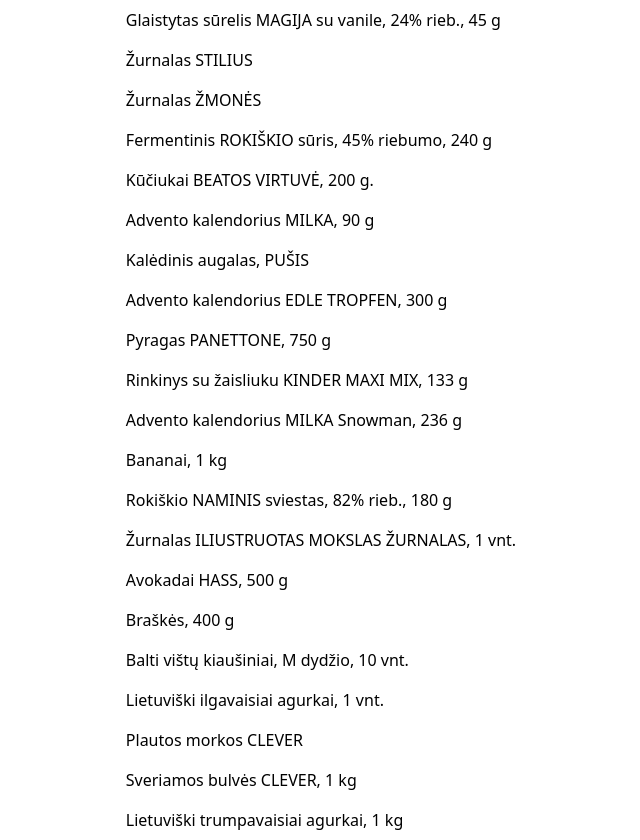
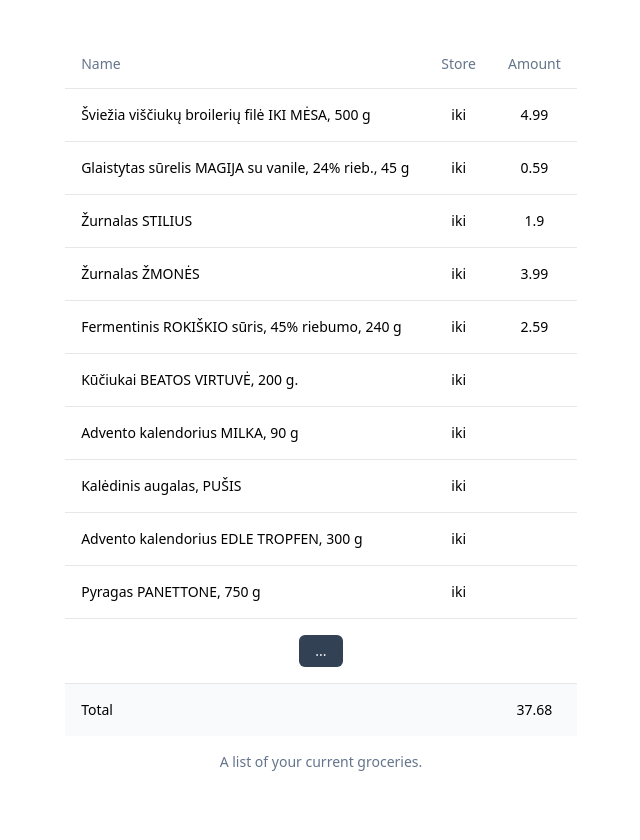
Before and after one commit to maistas365/maistas365, a React (Vite) app in the folder app/frontend/: page / in a window 1280 px wide. Shown: the whole page, without its empty margins (319-959 px from the left). After the commit the page ends 812 px from the top, so only its background shows below. Built offline with nearby package versions, Linux system fonts and the light colour scheme.

Commit message:
MainGroceryTable updated

```diff
--- a/app/frontend/src/App.tsx
+++ b/app/frontend/src/App.tsx
@@ -5,7 +5,7 @@
 
 
     return (
-        <div className="flex flex-col justify-center h-screen items-center">
+        <div className="flex flex-col justify-center items-center p-10">
             <MainGroceryList />
         </div>
     );
--- a/app/frontend/src/components/MainGroceryList.tsx
+++ b/app/frontend/src/components/MainGroceryList.tsx
@@ -1,13 +1,75 @@
+import { useEffect, useState } from "react";
 import { sampleData } from "../sampleData";
+import {
+    Table,
+    TableBody,
+    TableCaption,
+    TableCell,
+    TableFooter,
+    TableHead,
+    TableHeader,
+    TableRow,
+} from "./ui/table";
+import { Button } from "./ui/button";
 
 const data = sampleData;
 
 export default function MainGroceryList() {
+    const [displayAmmount, setDisplayAmmount] = useState(10);
+    const [total, setTotal] = useState(0);
+    const [items, setItems] = useState<JSX.Element[]>([]);
+    useEffect(() => {
+        let totalAmmount = 0;
+        for (let i = 0; i < data.length; i++) {
+            if (data[i].price !== null) totalAmmount += data[i].price as number;
+        }
+        setTotal(totalAmmount);
+    }, []);
+    useEffect(() => {
+        const newItems = [];
+        for (let i = 0; i < displayAmmount && i< data.length; i++) {
+
+            newItems.push(
+                <TableRow key={data[i].id}>
+                    <TableCell className="font-medium">
+                        {data[i].name}
+                    </TableCell>
+                    <TableCell className="text-center">
+                        {data[i].shop}
+                    </TableCell>
+                    <TableCell className="text-center">
+                        {data[i].price}
+                    </TableCell>
+                </TableRow>
+            );
+        }
+        setItems(newItems);
+    }, [displayAmmount]);
+
     return (
-        <div className="flex flex-col">
-            {data.map((i) => (
-                <div className="mx-2 my-2">{i.name}</div>
-            ))}
+        <div className="">
+            <Table>
+                <TableCaption>A list of your current groceries.</TableCaption>
+                <TableHeader>
+                    <TableRow>
+                        <TableHead className="">Name</TableHead>
+                        <TableHead className="text-center">Store</TableHead>
+                        <TableHead className="text-center">Amount</TableHead>
+                    </TableRow>
+                </TableHeader>
+                <TableBody>
+                    {items}
+                    <TableCell className="text-center" colSpan={4}>
+                        <Button onClick={() => setDisplayAmmount(i=> i+10)} className="bg-slate-700 h-8">...</Button>
+                    </TableCell>
+                </TableBody>
+                <TableFooter>
+                    <TableRow>
+                        <TableCell colSpan={2}>Total</TableCell>
+                        <TableCell className="text-center">{total}</TableCell>
+                    </TableRow>
+                </TableFooter>
+            </Table>
         </div>
     );
 }
```
